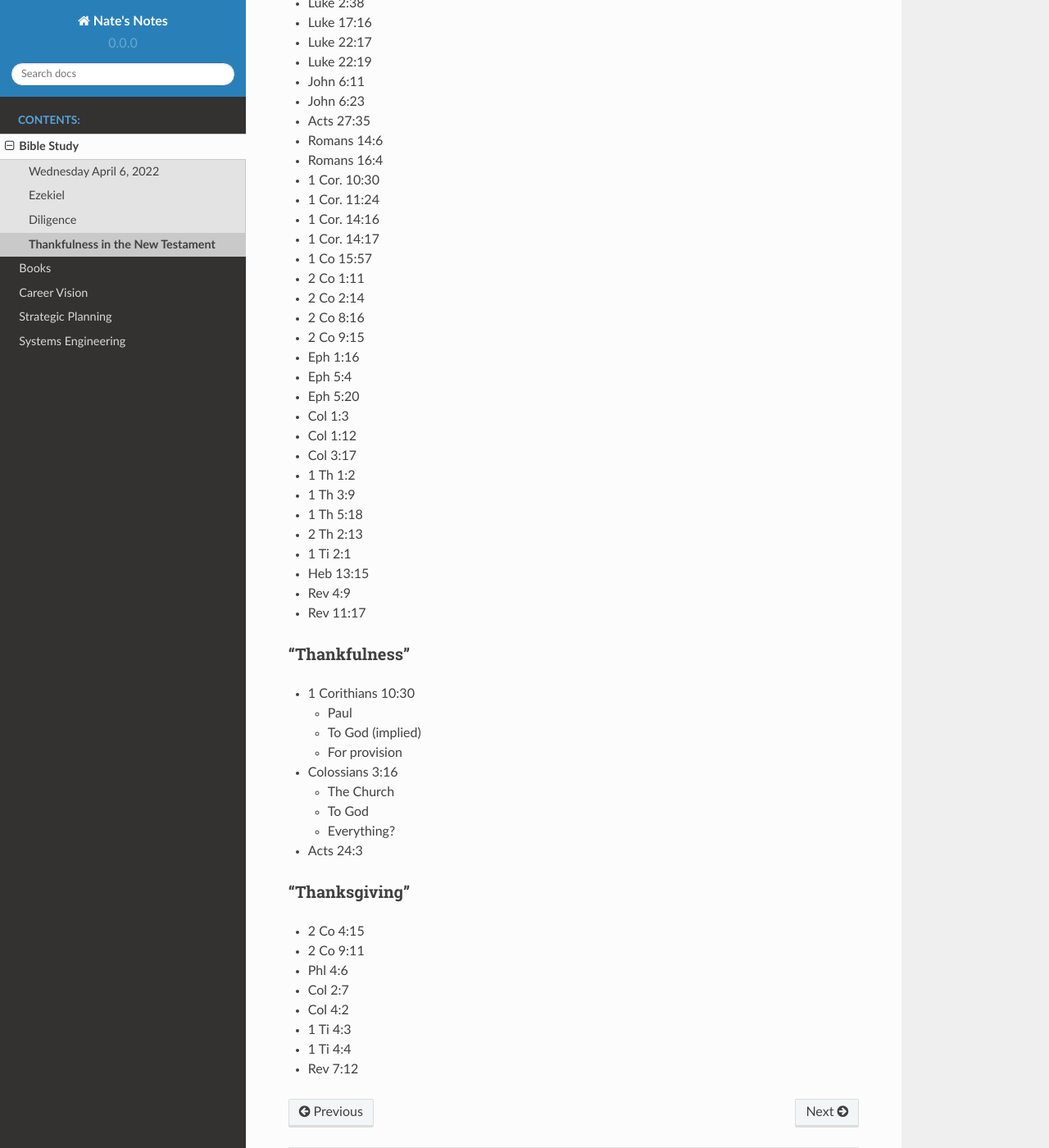
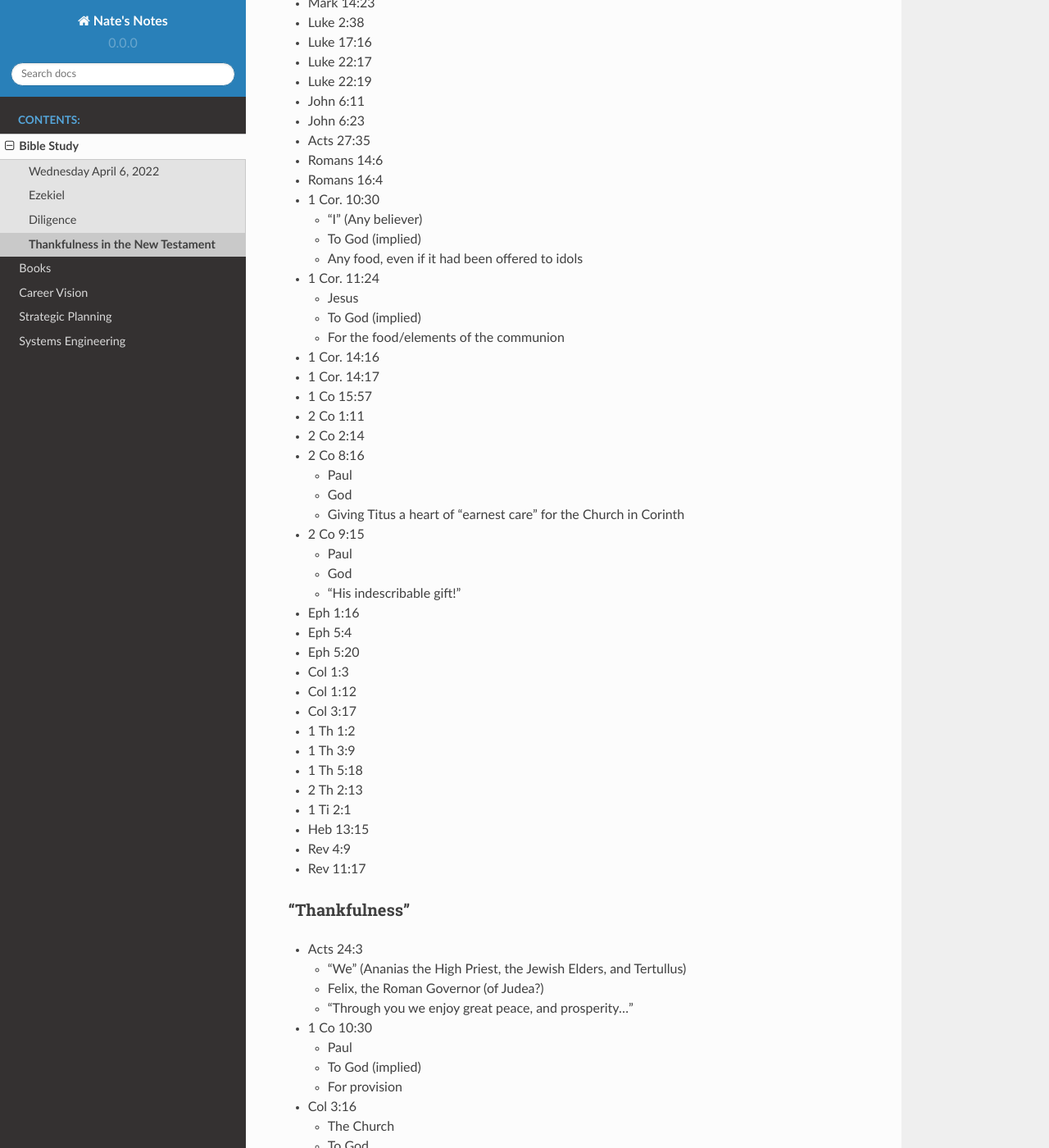
Before and after one commit to NateBowen/nates-docs, a Sphinx documentation site: the page built from source/bible-study/thematic-study/thankfulness-nt.md, in a window 1280 px wide and 1400 px high, scrolled down 2636 px. Shown: the whole window at 82% size. Built offline with Sphinx 7.4.7 and the Read the Docs theme 2.0.0, drawn with Linux system fonts in a browser that asks for light colours; some of the changed text lies outside the part shown.

Commit message:
Add some more verses

```diff
--- a/source/bible-study/thematic-study/thankfulness-nt.md
+++ b/source/bible-study/thematic-study/thankfulness-nt.md
@@ -108,14 +109,26 @@ Using a search from [Blue Letter Bible](https://www.blueletterbible.org/search/s
 * Romans 14:6
 * Romans 16:4
 * 1 Cor. 10:30
+  * "I" (Any believer)
+  * To God (implied)
+  * Any food, even if it had been offered to idols
 * 1 Cor. 11:24
+  * Jesus
+  * To God (implied)
+  * For the food/elements of the communion
 * 1 Cor. 14:16
 * 1 Cor. 14:17
 * 1 Co 15:57
 * 2 Co 1:11
 * 2 Co 2:14
 * 2 Co 8:16
+  * Paul
+  * God
+  * Giving Titus a heart of "earnest care" for the Church in Corinth
 * 2 Co 9:15
+  * Paul
+  * God
+  * "His indescribable gift!"
 * Eph 1:16
 * Eph 5:4
 * Eph 5:20
@@ -131,23 +144,31 @@ Using a search from [Blue Letter Bible](https://www.blueletterbible.org/search/s
 * Rev 4:9
 * Rev 11:17
 
-
 ### "Thankfulness"
 
-* 1 Corithians 10:30
+* Acts 24:3
+  * "We" (Ananias the High Priest, the Jewish Elders, and Tertullus)
+  * Felix, the Roman Governor (of Judea?)
+  * "Through you we enjoy great peace, and prosperity..."
+* 1 Co 10:30
   * Paul
   * To God (implied)
   * For provision
-* Colossians 3:16
+* Col 3:16
   * The Church
   * To God
   * Everything?
-* Acts 24:3
 
 ### "Thanksgiving"
 
 * 2 Co 4:15
+  * Believers
+  * God
+  * Grace extended "to more and more people"
 * 2 Co 9:11
+  * "Us" (Paul and fellow believers)
+  * God
+  * The generosity of those who have been "enriched" by God
 * Phl 4:6
 * Col 2:7
 * Col 4:2
```
Also changed, not shown: other parts of source/bible-study/thematic-study/thankfulness-nt.md (+1 -0 lines).
